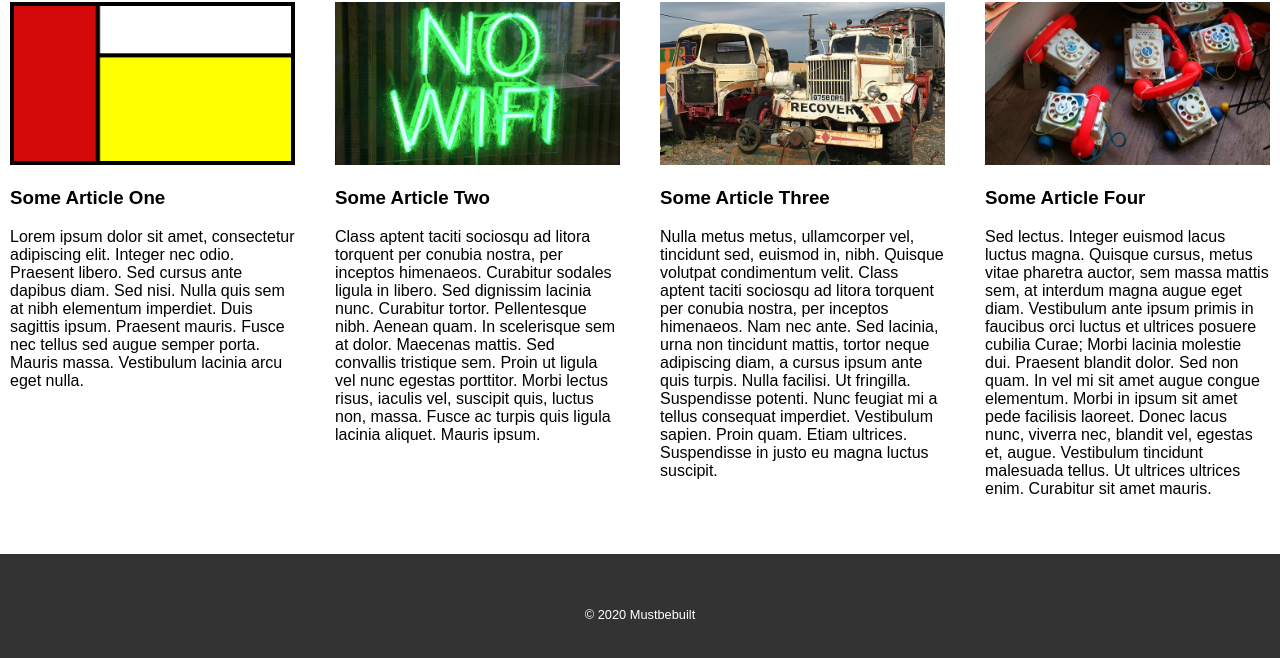
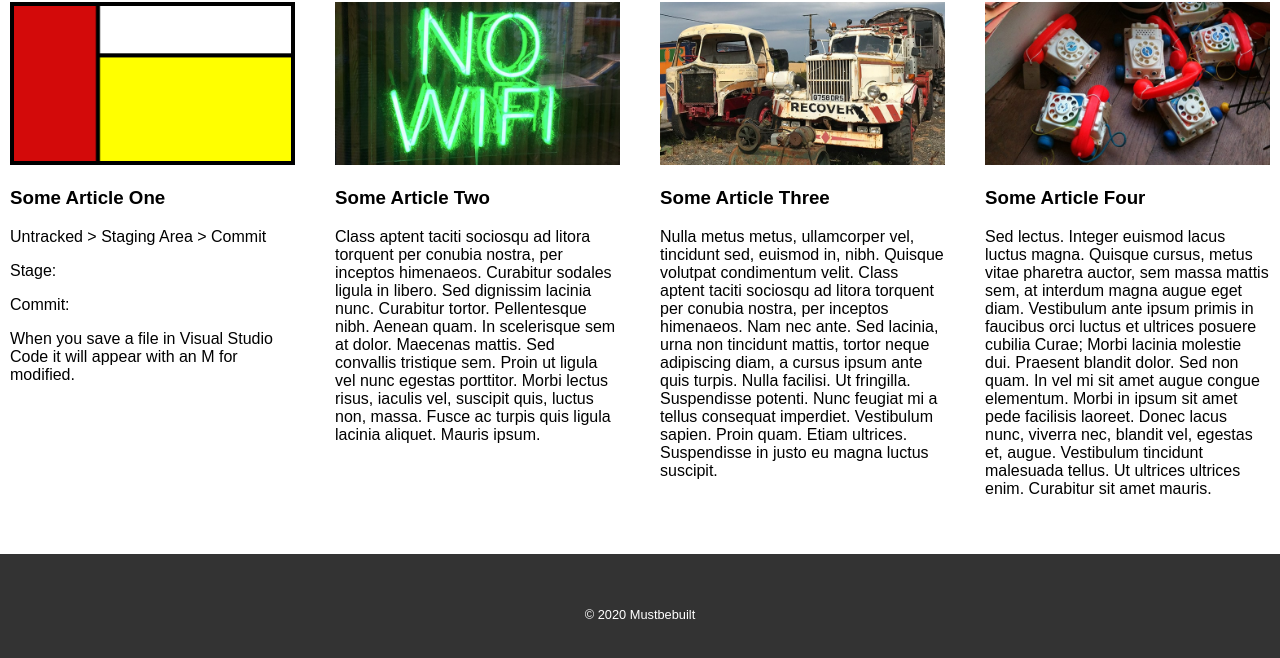
Before and after one commit to mustbebuilt/myGitPagesTest, a plain HTML site: page index.html in a window 1280 px wide. Shown: the part 178-836 px from the top of the page. Drawn offline with Linux system fonts and the light colour scheme.

Commit message:
New Text in Index

```diff
--- a/index.html
+++ b/index.html
@@ -44,12 +44,12 @@
           <div>
             <div><img src="images/grid-art.png" alt="Grid Art" /></div>
             <h3>Some Article One</h3>
+            <p>Untracked &gt; Staging Area &gt; Commit</p>
+            <p>Stage:</p>
+            <p>Commit:</p>
             <p>
-              Lorem ipsum dolor sit amet, consectetur adipiscing elit. Integer
-              nec odio. Praesent libero. Sed cursus ante dapibus diam. Sed nisi.
-              Nulla quis sem at nibh elementum imperdiet. Duis sagittis ipsum.
-              Praesent mauris. Fusce nec tellus sed augue semper porta. Mauris
-              massa. Vestibulum lacinia arcu eget nulla.
+              When you save a file in Visual Studio Code it will appear with an
+              M for modified.
             </p>
           </div>
           <div>
```
